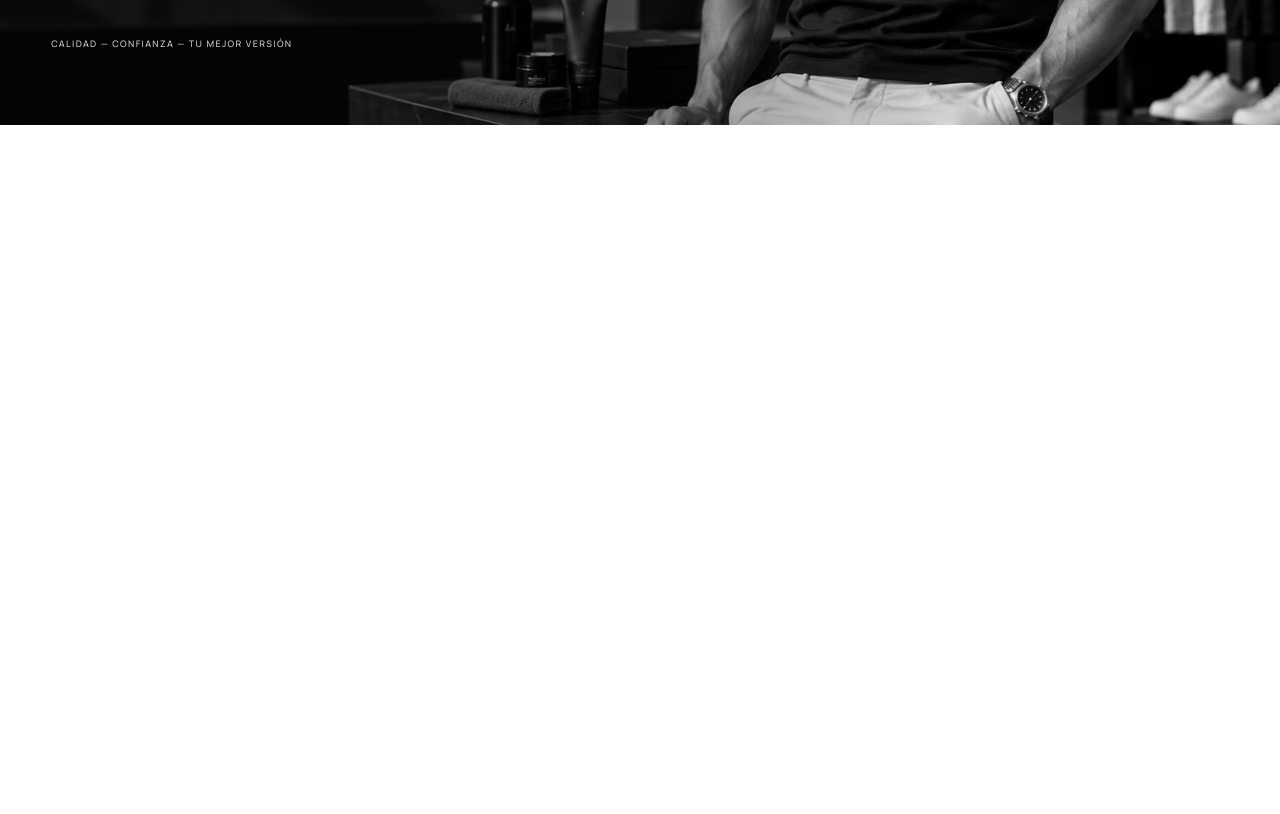
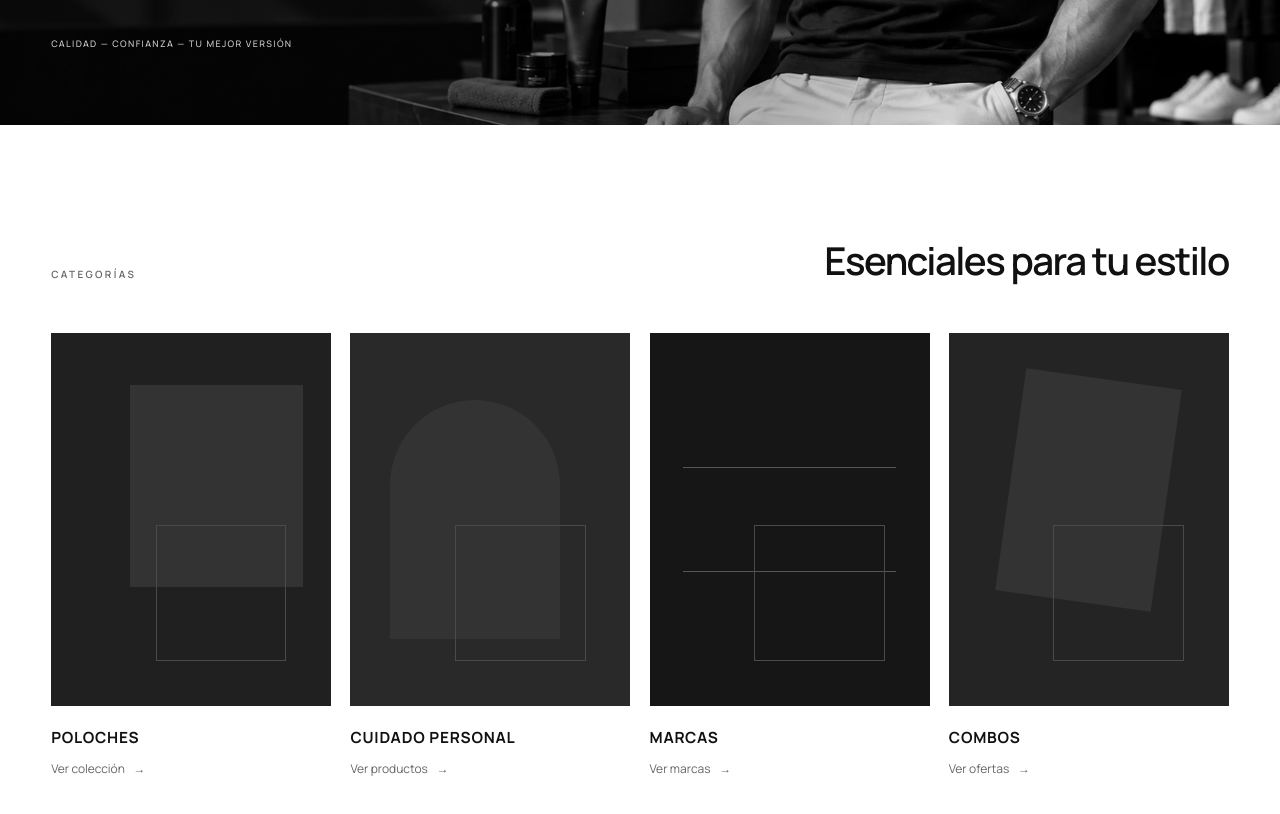
Before and after one commit to nelsonyuniorvaldez109-ops/aralot, a Next.js app: page / in a window 1280 px wide. Shown: the part 640-1454 px from the top of the page. Before the commit the page ends 800 px from the top, so only its background shows below. Built offline with nearby package versions, Linux system fonts and the light colour scheme.

Commit message:
feat: add ARA LOT category grid

```diff
--- a/app/page.tsx
+++ b/app/page.tsx
@@ -1,9 +1,11 @@
+import { CategoryGrid } from "@/components/home/CategoryGrid";
 import { Hero } from "@/components/home/Hero";
 
 export default function Home() {
   return (
     <main id="storefront" tabIndex={-1}>
       <Hero imageAlt="Hombre con poloche negro y gafas de sol junto a productos de cuidado personal." />
+      <CategoryGrid />
     </main>
   );
 }
--- /dev/null
+++ b/components/home/CategoryGrid.module.css
@@ -0,0 +1,184 @@
+.section {
+  padding-block: clamp(4.5rem, 9vw, 8rem);
+  background: var(--color-paper);
+}
+
+.heading {
+  display: flex;
+  align-items: flex-end;
+  justify-content: space-between;
+  gap: 2rem;
+  margin-bottom: clamp(2rem, 4vw, 3.5rem);
+}
+
+.eyebrow {
+  margin: 0;
+  color: var(--color-muted);
+  font-size: 0.625rem;
+  font-weight: 600;
+  letter-spacing: 0.24em;
+}
+
+.heading h2 {
+  max-width: 34rem;
+  margin: 0;
+  font-size: clamp(1.75rem, 3vw, 3rem);
+  font-weight: 600;
+  line-height: 1.08;
+  letter-spacing: -0.04em;
+  text-align: right;
+}
+
+.grid {
+  display: grid;
+  grid-template-columns: repeat(4, minmax(0, 1fr));
+  gap: clamp(0.75rem, 1.5vw, 1.5rem);
+}
+
+.card {
+  min-width: 0;
+}
+
+.link {
+  display: block;
+}
+
+.media {
+  position: relative;
+  aspect-ratio: 3 / 4;
+  overflow: hidden;
+  background: #202020;
+}
+
+.image,
+.placeholder {
+  position: absolute;
+  inset: 0;
+  width: 100%;
+  height: 100%;
+  transition: transform 500ms cubic-bezier(0.2, 0.65, 0.3, 1);
+}
+
+.image {
+  object-fit: cover;
+  filter: grayscale(1);
+}
+
+.placeholder::before,
+.placeholder::after {
+  content: "";
+  position: absolute;
+  background: #333333;
+}
+
+.placeholder::before {
+  inset: 14% 10% 32% 28%;
+}
+
+.placeholder::after {
+  right: 16%;
+  bottom: 12%;
+  width: 46%;
+  height: 36%;
+  border: 1px solid #4a4a4a;
+  background: transparent;
+}
+
+.placeholder2 {
+  background: #292929;
+}
+
+.placeholder2::before {
+  inset: 18% 25% 18% 14%;
+  border-radius: 999px 999px 0 0;
+}
+
+.placeholder3 {
+  background: #161616;
+}
+
+.placeholder3::before {
+  inset: 36% 12%;
+  border-top: 1px solid #555555;
+  border-bottom: 1px solid #555555;
+  background: transparent;
+}
+
+.placeholder4 {
+  background: #242424;
+}
+
+.placeholder4::before {
+  inset: 12% 22% 28%;
+  transform: rotate(8deg);
+}
+
+.link:hover .image,
+.link:hover .placeholder {
+  transform: scale(1.025);
+}
+
+.meta {
+  padding-top: 1.25rem;
+}
+
+.meta h3 {
+  margin: 0;
+  font-size: clamp(0.875rem, 1.2vw, 1rem);
+  font-weight: 700;
+  letter-spacing: 0.05em;
+}
+
+.cta {
+  display: inline-flex;
+  align-items: center;
+  gap: 0.55rem;
+  margin-top: 0.65rem;
+  color: var(--color-muted);
+  font-size: 0.75rem;
+}
+
+.cta > span {
+  transition: transform 180ms ease;
+}
+
+.link:hover .cta > span,
+.link:focus-visible .cta > span {
+  transform: translateX(0.2rem);
+}
+
+@media (max-width: 74.999rem) {
+  .grid {
+    grid-template-columns: repeat(2, minmax(0, 1fr));
+    gap: 2.5rem 1.25rem;
+  }
+
+  .media {
+    aspect-ratio: 4 / 5;
+  }
+}
+
+@media (max-width: 39.999rem) {
+  .section {
+    padding-block: 4rem;
+  }
+
+  .heading {
+    display: block;
+  }
+
+  .heading h2 {
+    margin-top: 0.9rem;
+    font-size: 2rem;
+    text-align: left;
+  }
+
+  .grid {
+    grid-template-columns: 1fr;
+    gap: 2.25rem;
+  }
+
+  .media {
+    aspect-ratio: 5 / 6;
+  }
+}
--- /dev/null
+++ b/components/home/CategoryGrid.tsx
@@ -0,0 +1,88 @@
+import Image from "next/image";
+import Link from "next/link";
+import { existsSync } from "node:fs";
+import path from "node:path";
+import styles from "./CategoryGrid.module.css";
+
+const categories = [
+  {
+    name: "POLOCHES",
+    cta: "Ver colección",
+    image: "/images/categories/poloches.webp",
+    alt: "Selección de poloches para hombre",
+  },
+  {
+    name: "CUIDADO PERSONAL",
+    cta: "Ver productos",
+    image: "/images/categories/personal-care.webp",
+    alt: "Productos de cuidado personal para hombre",
+  },
+  {
+    name: "MARCAS",
+    cta: "Ver marcas",
+    image: "/images/categories/brands.webp",
+    alt: "Selección de marcas disponibles en ARA LOT",
+  },
+  {
+    name: "COMBOS",
+    cta: "Ver ofertas",
+    image: "/images/categories/combos.webp",
+    alt: "Combos de ropa y cuidado personal para hombre",
+  },
+] as const;
+
+export function CategoryGrid() {
+  return (
+    <section className={styles.section} aria-labelledby="categories-title">
+      <div className="container">
+        <div className={styles.heading}>
+          <p className={styles.eyebrow}>CATEGORÍAS</p>
+          <h2 id="categories-title">Esenciales para tu estilo</h2>
+        </div>
+
+        <div className={styles.grid}>
+          {categories.map((category, index) => {
+            const hasImage = existsSync(
+              path.join(process.cwd(), "public", category.image.slice(1)),
+            );
+
+            return (
+              <article className={styles.card} key={category.name}>
+                <Link
+                  className={styles.link}
+                  href="#categories-title"
+                  aria-label={`${category.cta}: ${category.name.toLocaleLowerCase("es")}`}
+                >
+                  <div className={styles.media}>
+                    {hasImage ? (
+                      <Image
+                        src={category.image}
+                        alt={category.alt}
+                        fill
+                        sizes="(max-width: 639px) 100vw, (max-width: 1199px) 50vw, 25vw"
+                        className={styles.image}
+                      />
+                    ) : (
+                      <div
+                        className={`${styles.placeholder} ${styles[`placeholder${index + 1}`]}`}
+                        aria-hidden="true"
+                      />
+                    )}
+                  </div>
+
+                  <div className={styles.meta}>
+                    <h3>{category.name}</h3>
+                    <span className={styles.cta}>
+                      {category.cta}
+                      <span aria-hidden="true">→</span>
+                    </span>
+                  </div>
+                </Link>
+              </article>
+            );
+          })}
+        </div>
+      </div>
+    </section>
+  );
+}
```
Also changed, not shown: 1 other file (tests, documents, lock files or other folders).
